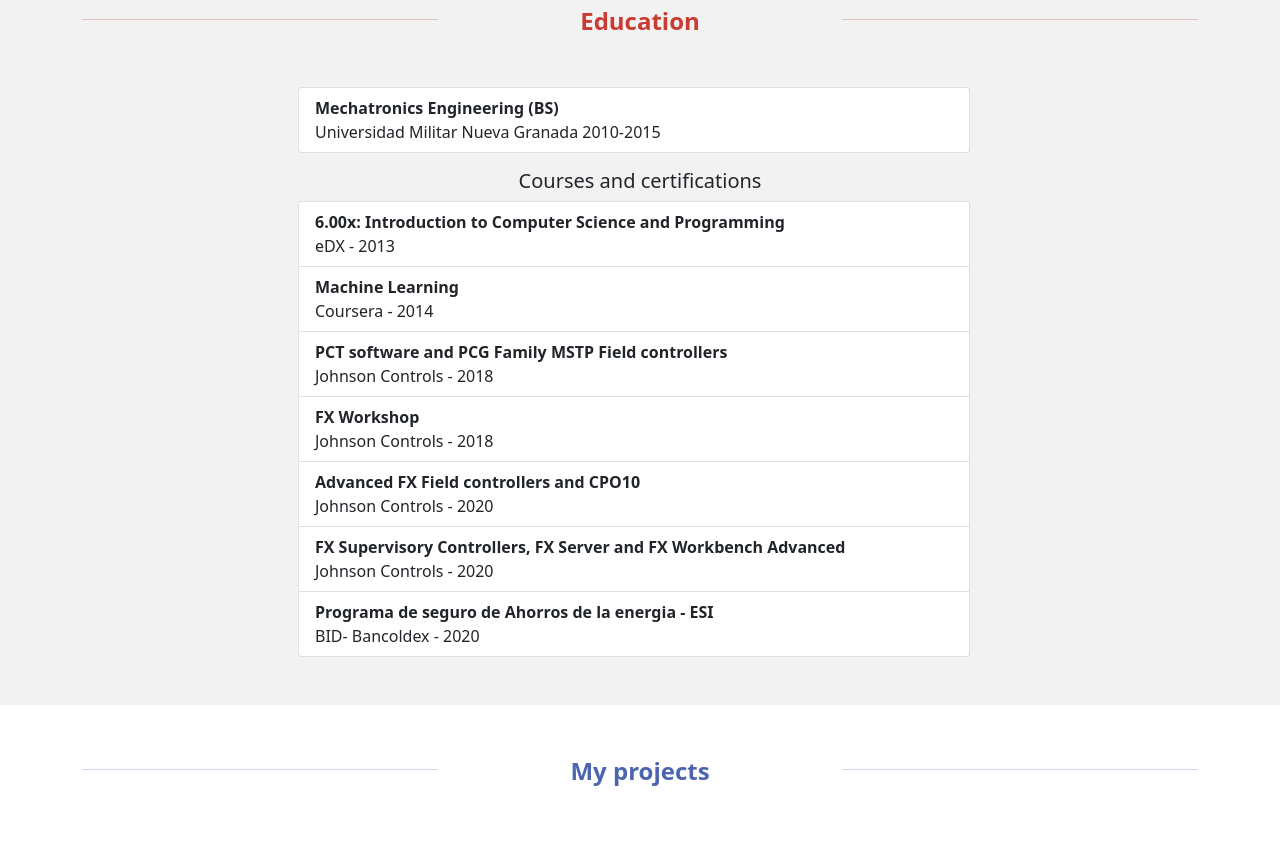
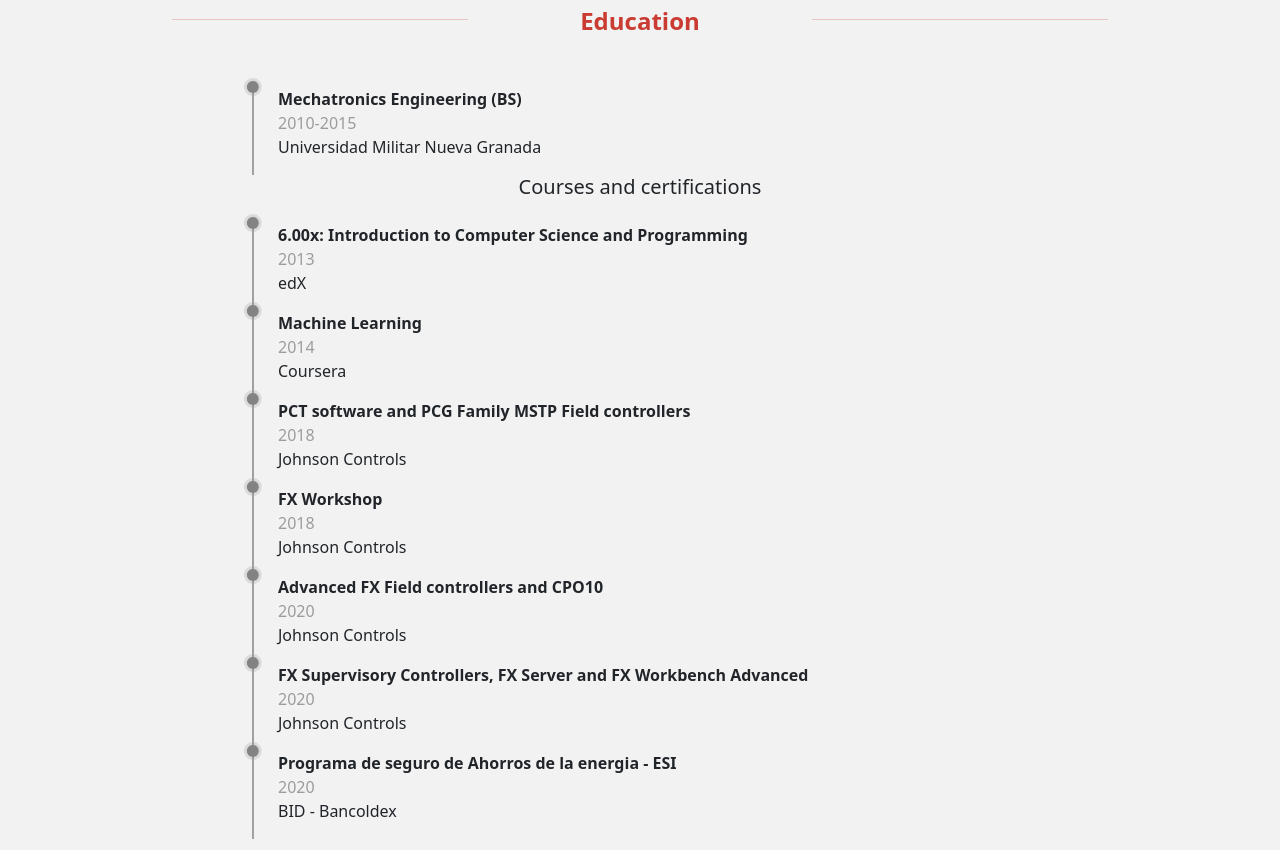
Before and after one commit to ivanbaug/portfolio-web, a plain HTML site: page index.html in a window 1280 px wide. Shown: the part 529-1379 px from the top of the page. Drawn offline with nearby package versions, Linux system fonts and the light colour scheme.

Commit message:
improve ui wit timeline-like lists

```diff
--- a/css/styles.css
+++ b/css/styles.css
@@ -53,23 +53,6 @@ footer {
 }
 
 /* Carousel */
-/* @media (min-width: 768px) {
-
-  .carousel-inner .carousel-item-end.active,
-  .carousel-inner .carousel-item-next {
-    transform: translateX(25%);
-  }
-
-  .carousel-inner .carousel-item-start.active,
-  .carousel-inner .carousel-item-prev {
-    transform: translateX(-25%);
-  }
-}
-
-.carousel-inner .carousel-item-end,
-.carousel-inner .carousel-item-start {
-  transform: translateX(0);
-} */
 @media (max-width: 767px) {
   .carousel-inner .carousel-item>div {
     display: none;
@@ -104,3 +87,76 @@ footer {
 .carousel-inner .carousel-item-start {
   transform: translateX(0);
 }
+
+/* Container max width */
+@media (min-width: 992px) {
+  .container {
+    max-width: 960px;
+  }
+}
+
+/* Timeline and items */
+
+.timeline {
+  box-sizing: border-box;
+  /* background-color: #b3bfff; */
+  max-width: 800px;
+}
+
+.timeline-item {
+
+  box-sizing: border-box;
+  /* background-color: white; */
+  border-left-color: #a1a1a1;
+  border-left-width: 2px;
+  border-left-style: solid;
+  padding-left: 1.5rem;
+  position: relative;
+
+}
+
+.timeline-title {
+  font-weight: 600;
+}
+
+.timeline-date {
+  color: #9c9c9c;
+}
+
+.timeline-content {
+  font-weight: 400;
+}
+
+.bold-content {
+  font-weight: 550;
+}
+
+
+
+.circle-item:before {
+  content: "";
+  position: absolute;
+  top: 0px;
+  /* reason for left is the padding on .timeline-item */
+  left: -1.5rem;
+  transform: translate(140%, -50%);
+  width: 0.75rem;
+  height: 0.75rem;
+  border-radius: 50%;
+  background:
+    #838383;
+  background-repeat: no-repeat;
+  box-shadow: 0 0 0 .1875rem rgba(145, 145, 145, 0.25);
+
+  /* content: "♥";
+  box-shadow: 0 0 0 .1875rem rgba(48, 76, 253, .25);
+
+  background-color: #304cfd;
+  box-shadow: 0 0 0 .1875rem rgba(48, 76, 253, .25);
+  border-radius: 50%;
+  position: relative;
+  top: 0;
+  left: -.3125rem;
+  height: .625rem;
+  width: .625rem; */
+}
--- a/index.html
+++ b/index.html
@@ -21,7 +21,7 @@
   <!-- Navbar -->
   <div class="container-fluid px-0">
     <nav class="navbar navbar-expand-lg navbar-light bg-light" id="autohide-navbar">
-      <div class="container">
+      <div class="container mx-6">
         <a class="navbar-brand" id="my-brand" href="#">iv</a>
         <button class="navbar-toggler" type="button" data-bs-toggle="collapse" data-bs-target="#navbarNavDropdown"
           aria-controls="navbarNavDropdown" aria-expanded="false" aria-label="Toggle navigation">
@@ -88,50 +88,95 @@
         </div>
       </div>
       <div class="row d-flex align-items-center">
-
-        <ul class="list-group pb-3 mlist-sizing mx-auto">
-          <li class="list-group-item">
-            <div class="fw-bold">Mechatronics Engineering (BS)</div>
-            Universidad Militar Nueva Granada 2010-2015
-          </li>
-        </ul>
-        <div class="text-center">
+        <div class="timeline mx-auto">
+          <div class="timeline-item pb-3">
+            <span class="circle-item"></span>
+            <div class="timeline-title">
+              <span>Mechatronics Engineering (BS)</span>
+            </div>
+            <span class="timeline-date"> 2010-2015 </span>
+            <div class="timelinte-content">
+              <span>Universidad Militar Nueva Granada</span>
+            </div>
+          </div>
+        </div>
+        <div class="text-center pb-3">
           <h5>Courses and certifications</h5>
         </div>
+        <div class="timeline mx-auto">
+          <div class="timeline-item pb-3">
+            <span class="circle-item"></span>
+            <div class="timeline-title">
+              <span>6.00x: Introduction to Computer Science and Programming</span>
+            </div>
+            <span class="timeline-date"> 2013 </span>
+            <div class="timelinte-content">
+              <span>edX</span>
+            </div>
+          </div>
+          <div class="timeline-item pb-3">
+            <span class="circle-item"></span>
+            <div class="timeline-title">
+              <span>Machine Learning</span>
+            </div>
+            <span class="timeline-date"> 2014 </span>
+            <div class="timelinte-content">
+              <span>Coursera</span>
+            </div>
+          </div>
+          <div class="timeline-item pb-3">
+            <span class="circle-item"></span>
+            <div class="timeline-title">
+              <span>PCT software and PCG Family MSTP Field controllers</span>
+            </div>
+            <span class="timeline-date"> 2018 </span>
+            <div class="timelinte-content">
+              <span>Johnson Controls</span>
+            </div>
+          </div>
+          <div class="timeline-item pb-3">
+            <span class="circle-item"></span>
+            <div class="timeline-title">
+              <span>FX Workshop</span>
+            </div>
+            <span class="timeline-date"> 2018 </span>
+            <div class="timelinte-content">
+              <span>Johnson Controls</span>
+            </div>
+          </div>
+          <div class="timeline-item pb-3">
+            <span class="circle-item"></span>
+            <div class="timeline-title">
+              <span>Advanced FX Field controllers and CPO10</span>
+            </div>
+            <span class="timeline-date"> 2020 </span>
+            <div class="timelinte-content">
+              <span>Johnson Controls</span>
+            </div>
+          </div>
+          <div class="timeline-item pb-3">
+            <span class="circle-item"></span>
+            <div class="timeline-title">
+              <span>FX Supervisory Controllers, FX Server and FX Workbench Advanced</span>
+            </div>
+            <span class="timeline-date"> 2020 </span>
+            <div class="timelinte-content">
+              <span>Johnson Controls</span>
+            </div>
+          </div>
+          <div class="timeline-item pb-3">
+            <span class="circle-item"></span>
+            <div class="timeline-title">
+              <span>Programa de seguro de Ahorros de la energia - ESI</span>
+            </div>
+            <span class="timeline-date"> 2020 </span>
+            <div class="timelinte-content">
+              <span>BID - Bancoldex</span>
+            </div>
+          </div>
+        </div>
+      </div>
 
-        <ul class="list-group mlist-sizing mx-auto">
-          <li class="list-group-item">
-            <div class="fw-bold">6.00x: Introduction to Computer Science and Programming</div>
-            eDX - 2013
-          </li>
-          <li class="list-group-item">
-            <div class="fw-bold">Machine Learning</div>
-            Coursera - 2014
-          </li>
-          <li class="list-group-item">
-            <div class="fw-bold">PCT software and PCG Family MSTP Field controllers</div>
-            Johnson Controls - 2018
-          </li>
-          <li class="list-group-item">
-            <div class="fw-bold">FX Workshop</div>
-            Johnson Controls - 2018
-          </li>
-          <li class="list-group-item">
-            <div class="fw-bold">Advanced FX Field controllers and CPO10</div>
-            Johnson Controls - 2020
-          </li>
-          <li class="list-group-item">
-            <div class="fw-bold">FX Supervisory Controllers, FX Server and FX Workbench Advanced</div>
-            Johnson Controls - 2020
-          </li>
-          <li class="list-group-item">
-            <div class="fw-bold">Programa de seguro de Ahorros de la energia - ESI</div>
-            BID- Bancoldex - 2020
-          </li>
-
-        </ul>
-
-      </div>
     </div>
 
   </div>
@@ -240,7 +285,7 @@
                   </div>
                 </div>
                 <div class="carousel-item">
-                  <div class="col-md-3">
+                  <!-- <div class="col-md-3"> -->
                   <div class="card shadow-sm px-2">
                     <svg class="bd-placeholder-img card-img-top" width="100%" height="225"
                       xmlns="http://www.w3.org/2000/svg" role="img" aria-label="Placeholder: Thumbnail"
@@ -295,13 +340,43 @@
         <div class="col-lg-4 col-md-3 subtitle2">
           <hr>
         </div>
-        <div class="col-lg-4 col-md-6 subtitle2">Work experience</div>
+        <div class="col-lg-4 col-md-6 subtitle2">Experience</div>
         <div class="col-lg-4 col-md-3 subtitle2">
           <hr>
         </div>
       </div>
       <div class="row">
-        content
+        <div class="timeline mx-auto">
+          <div class="timeline-item pb-3">
+            <span class="circle-item"></span>
+            <div class="timeline-title">
+              <span>Design and projects engineer</span>
+            </div>
+            <span class="timeline-date">HVAC-Consulting S.A.S. (Bogotá Colombia) 2014-2018 </span>
+            <div class="timelinte-content">
+              <span class="bold-content">Main activities: </span>
+              <span>Cooling/heating load calculations, air conditioning system
+                selection/optimization for contracted buildings, plan drafting and documentation for the HVAC system of
+                said buildings under ASHRAE Standards. Over 20 residential, commercial and industrial projects designed
+                with highly energy efficient solutions</span>
+            </div>
+          </div>
+          <div class="timeline-item pb-3">
+            <span class="circle-item"></span>
+            <div class="timeline-title">
+              <span>Automation engineer</span>
+            </div>
+            <span class="timeline-date"> Davinci Control S.A.S. (Bogotá Colombia) 2018-2021 </span>
+            <div class="timelinte-content">
+              <span class="bold-content">Main activities: </span>
+              <span>Estimating automation solutions for air conditioning systems, implementation of
+                said
+                systems leading a team that installs, commission and start-up the control and monitoring equipment.
+                Programming the field controllers and developing user interfaces according to client requirements.
+                Retrofit of out-of-date equipment leading to savings between 5 and 30% in energy consumption.</span>
+            </div>
+          </div>
+        </div>
       </div>
     </div>
 
```
Lines whose indentation alone changed are shown as unchanged.
